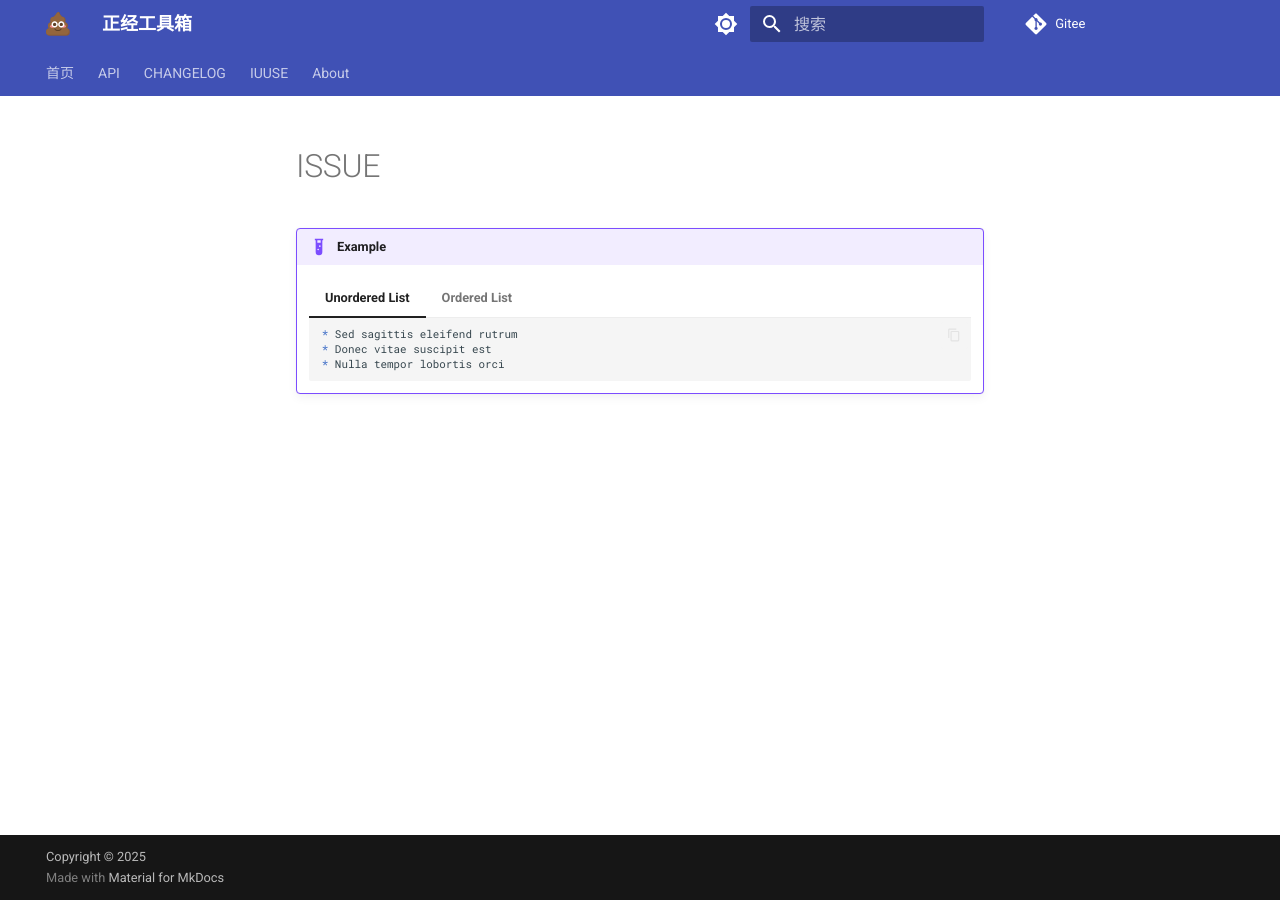
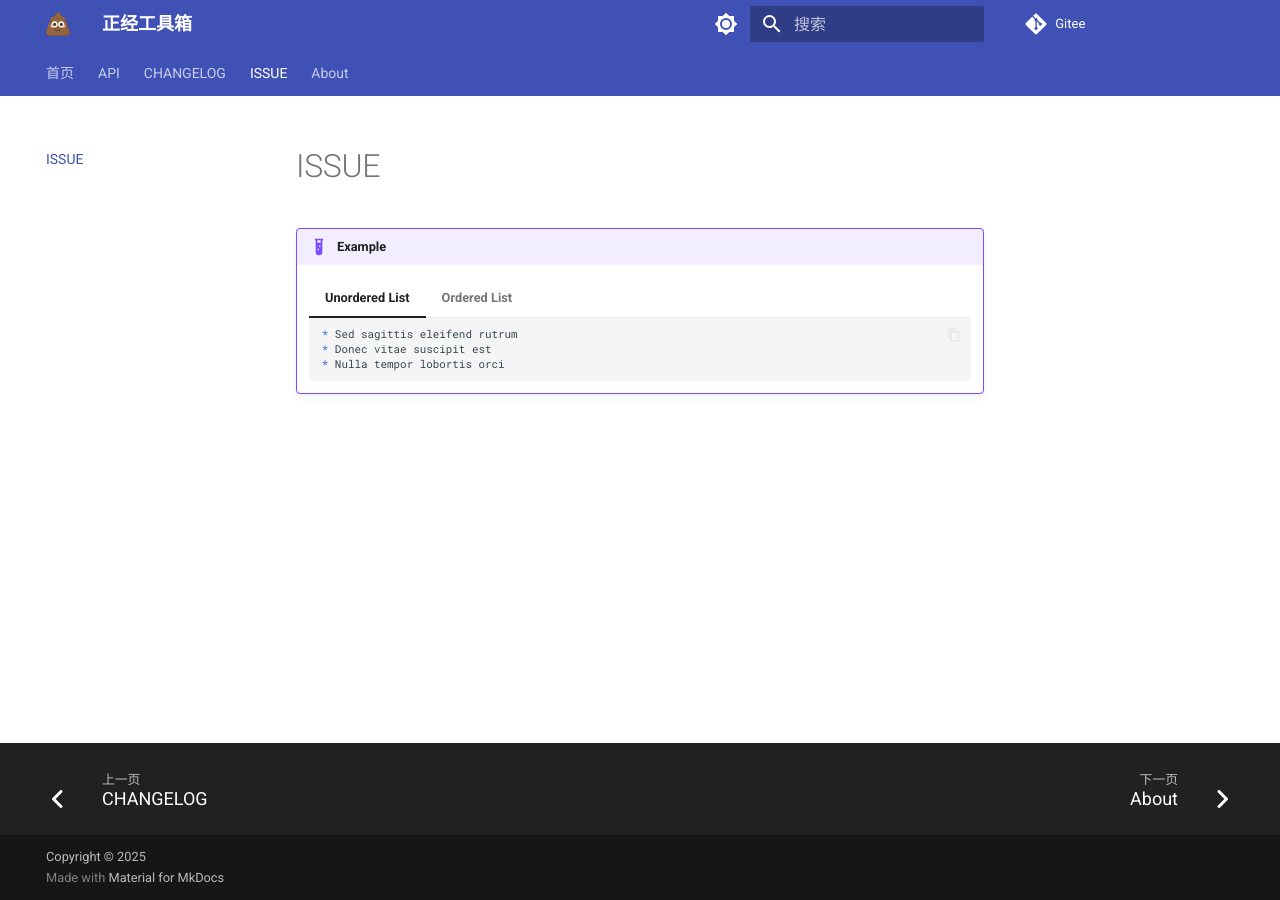
Before and after one commit to SanXiaoXing/PyUtilDemos, an MkDocs documentation site: the page built from docs/ISSUE.md, in a window 1280 px wide. Built offline with MkDocs 1.6.1 and Material for MkDocs 9.7.7, drawn with Linux system fonts in a browser that asks for light colours.

Commit message:
docs(mkdocs): 更新文档结构并添加 LICENSE 文件
- 在项目根目录下添加 LICENSE 文件，使用 MIT License 内容

```diff
--- a/mkdocs.yml
+++ b/mkdocs.yml
@@ -74,5 +74,5 @@
     - 网络设备管理 NetManager: API/net_manager.md
     - Xml编辑器 XmlEditor: API/xml_editor.md
   - CHANGELOG: CHANGELOG.md
-  - IUUSE: IUUSE.md
+  - ISSUE: ISSUE.md
   - About: about.md
```
Also changed, not shown: 1 other file.
